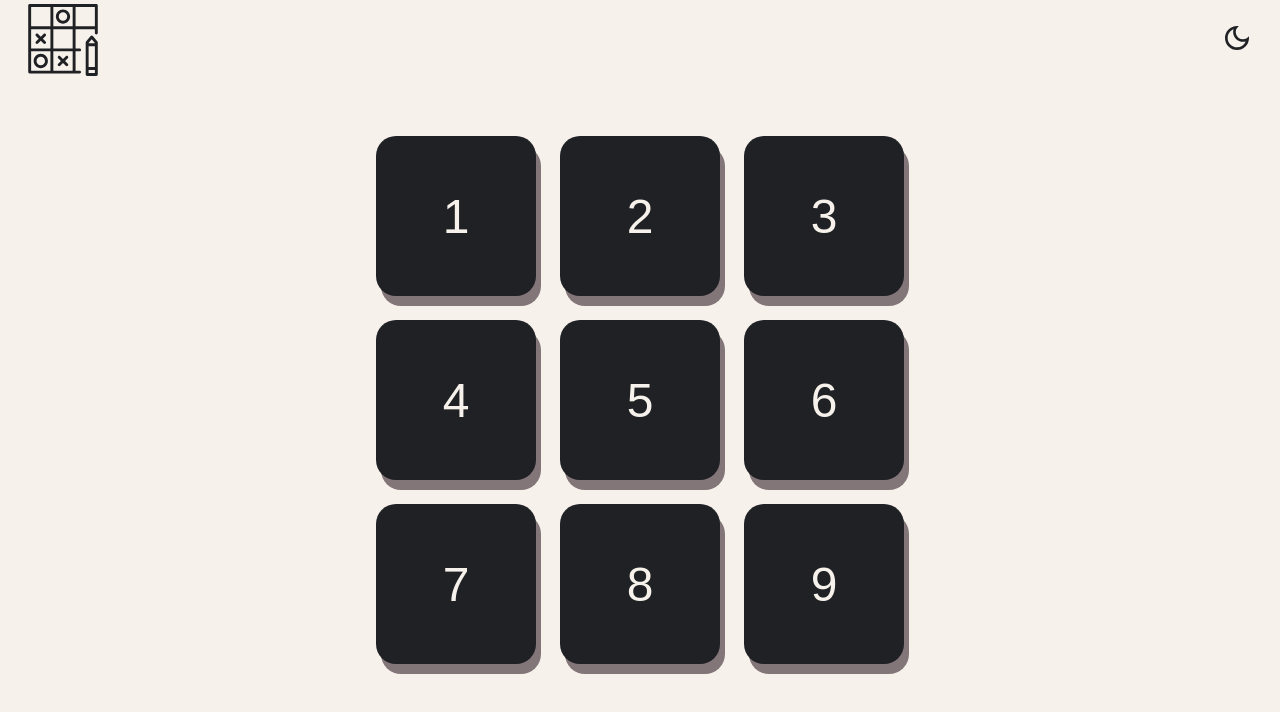
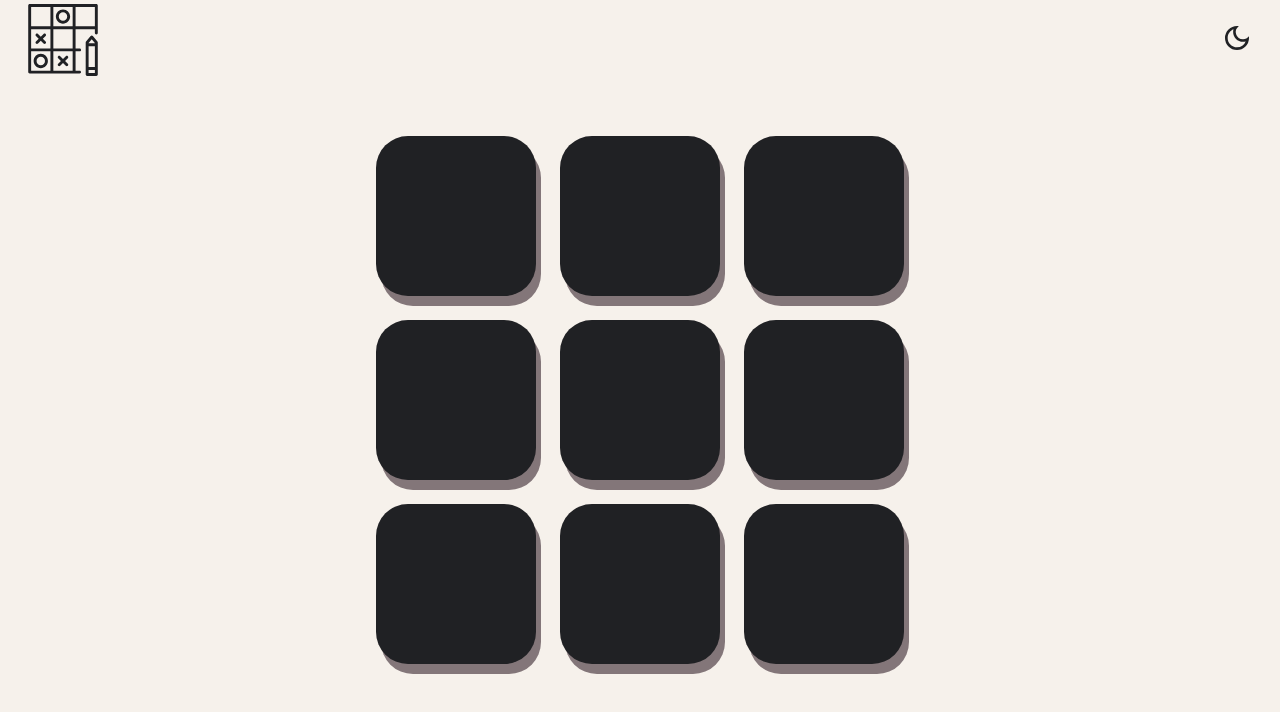
Before and after one commit to Nikhiel-M/Zaio-Tic-Tac-Toe, a React (Create React App) app: page /game-on in a window 1280 px wide. Shown: the top 712 px of the page. Built offline with nearby package versions, Linux system fonts and the light colour scheme; a web font is replaced by a local one.

Commit message:
added Svgs and styles

```diff
--- a/src/components/GameCell/GameCell.jsx
+++ b/src/components/GameCell/GameCell.jsx
@@ -2,21 +2,41 @@ import React, { useContext } from "react";
 import { CellStyle } from "./GameCell.styled";
 import { GameContext } from "../../contexts/GameContext";
 import { checkForWinner } from "../../utils/GameUtils";
+import { ImCross } from "react-icons/im";
+import { RxCross1 } from "react-icons/rx";
+import { RiCircleLine } from "react-icons/ri";
 
 const GameCell = ({ cellItem, index }) => {
   const { updateBoard, game } = useContext(GameContext);
 
   const cellClickHandler = () => {
-    updateBoard(index)
-    checkForWinner(game.board)
-    // if(result) {
-    // }
+    updateBoard(index);
+    checkForWinner(game.board);
+  };
+
+  if (cellItem === "x") {
+    return (
+      <CellStyle>
+        {" "}
+        <ImCross />{" "}
+      </CellStyle>
+    );
+  } else if (cellItem === "o") {
+    return (
+      <CellStyle>
+        {" "}
+        <RiCircleLine className="CircleIcon"/>{" "}
+      </CellStyle>
+    );
   }
+
   return (
-    <CellStyle
-      onClick={cellClickHandler}
-    >
-      {cellItem}
+    <CellStyle onClick={cellClickHandler}>
+      {game.turn === "x" ? (
+        <RxCross1 className="IconOutline" />
+      ) : (
+        <RiCircleLine className="IconOutline" />
+      )}
     </CellStyle>
   );
 };
--- a/src/components/GameCell/GameCell.styled.js
+++ b/src/components/GameCell/GameCell.styled.js
@@ -3,13 +3,37 @@ import styled from "styled-components";
 export const CellStyle = styled.button`
   background-color: ${(props => props.theme.colors.secondary)};
   color: ${(props => props.theme.colors.primary)};
-  font-size: 3rem;
+  font-size: 4rem;
   border: none;
   width: 10rem;
   height: 10rem;
-  border-radius: 20px;
+  border-radius: 2rem;
   box-shadow: 5px 10px ${(props => props.theme.colors.cream)};
   cursor: pointer;
+  padding: 3rem;
+
+  .CircleIcon {
+        path {
+    stroke: ${(props => props.theme.colors.primary)};
+    stroke-width: 2;
+    }
+  }
+
+
+  .IconOutline{
+    path {
+      fill: none;
+      stroke-width: 0;
+    }
+  }
+
+  &:hover {
+    .IconOutline{
+    path {
+    stroke: ${(props => props.theme.colors.primary)};
+    stroke-width: 3;
+    }
+  }
+  }
+
 `;
-
-// 2:23
--- a/src/contexts/GameContext.js
+++ b/src/contexts/GameContext.js
@@ -1,4 +1,5 @@
 import { createContext, useState } from "react";
+import { checkForWinner } from "../utils/GameUtils";
 
 export const GameContext = createContext({});
 
@@ -24,6 +25,7 @@ export const GameContextProvider = (props) => {
             board: updatedBoard,
             turn: game.turn === "x" ? "o" : "x"
         })
+
     }
 
     return(
```
